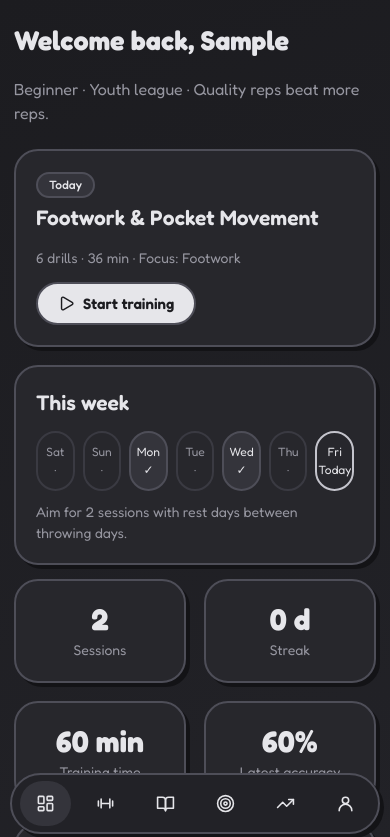
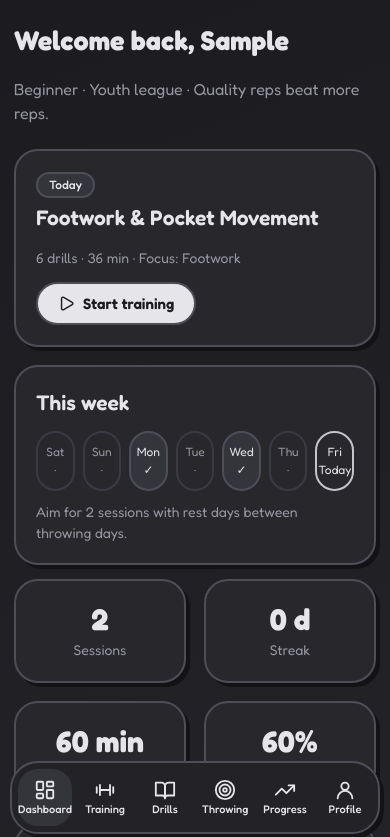
Before and after one commit to futureqb1/QB-App, a plain HTML site: page index.html in a window 390 px wide. Both pictures are taken after typing "Sample", "Sample" into the empty fields and a click on the button "Create my dashboard". Shown: the top 837 px of the page. Drawn offline with nearby package versions, Linux system fonts and the light colour scheme.

Commit message:
Update styles.css

```diff
--- a/styles.css
+++ b/styles.css
@@ -50,7 +50,7 @@ ul.c{padding-left:20px;margin:6px 0}ul.c li{margin:4px 0}
 canvas{max-height:260px}
 @media(max-width:760px){
 aside{inset:auto 10px 10px 10px;width:auto;flex-direction:row;padding:6px;justify-content:space-around;border:2px solid var(--bd);border-radius:999px;background:var(--bg2);box-shadow:4px 4px 0 var(--sh)}
-.logo,aside a span{display:none}aside a{padding:11px 14px}
+.logo{display:none}aside{border-radius:28px}aside a{flex-direction:column;gap:2px;font-size:11px;line-height:1.2;padding:8px 4px;border-radius:20px;flex:1;min-width:0;text-align:center}aside a svg{width:22px;height:22px}
 .pg{margin:0;width:100%;padding:20px 14px 110px}
 h1{font-size:27px}
 }
```
